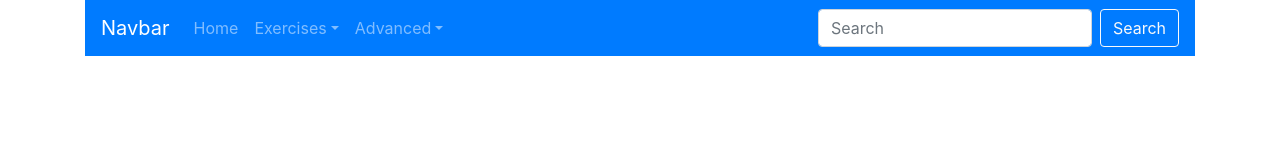
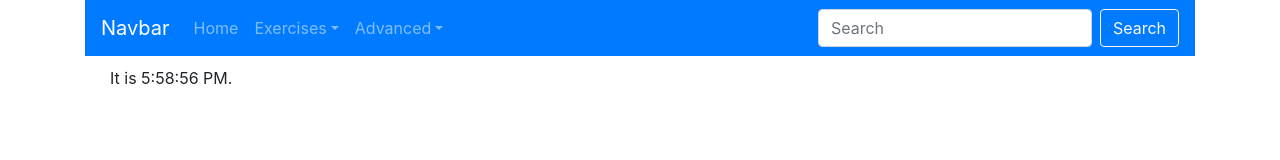
Before and after one commit to Ernei3/ReactExercise, a React (Create React App) app: page /tick in a window 1280 px wide. Shown: the top 160 px of the page. Built offline with nearby package versions, Linux system fonts and the light colour scheme.

Commit message:
Clock (tick) exercise.

```diff
--- a/src/Advanced/TicTacToe.js
+++ b/src/Advanced/TicTacToe.js
@@ -4,9 +4,6 @@ import Container from 'react-bootstrap/Container';
 import Button from 'react-bootstrap/Button';
 import ListGroup from 'react-bootstrap/ListGroup';
 import ListGroupItem from 'react-bootstrap/ListGroupItem';
-import ToggleButton from 'react-bootstrap/ToggleButton';
-import ToggleButtonGroup from 'react-bootstrap/ToggleButtonGroup';
-
 
 function calculateWinner(squares){
   const lines = [
--- a/src/App.css
+++ b/src/App.css
@@ -3,7 +3,7 @@
   margin: 0;
 }
 
-.helloWorld{
+.helloWorld, .tick{
   margin: 10px;
 }
 
--- a/src/App.js
+++ b/src/App.js
@@ -1,8 +1,7 @@
 import React from 'react';
 import {
     BrowserRouter as Router,
-    Route,
-    useHistory
+    Route
 } from 'react-router-dom';
 
 import Navbar from 'react-bootstrap/Navbar';
@@ -15,7 +14,7 @@ import './App.css';
 import Search from './Components/Search';
 import HelloWorld from './Exercises/HelloWorld';
 import TicTacToe from './Advanced/TicTacToe';
-
+import Tick from './Exercises/Tick';
 
 
 
@@ -50,6 +49,7 @@ function App() {
 
         <Route path="/helloWorld" component={HelloWorld}/>
         <Route path="/ticTacToe" component={TicTacToe}/>
+        <Route path="/tick" component={Tick}/>
       </Container>
     </Router>
   );
--- /dev/null
+++ b/src/Exercises/Tick.js
@@ -0,0 +1,21 @@
+import React, { useState, useEffect } from 'react';
+import Container from 'react-bootstrap/Container';
+
+
+export default function Tick() {
+
+    const [time, setTime] = useState(new Date().toLocaleTimeString());
+
+    useEffect(() => {
+      var timerID = setInterval( () => {setTime(new Date().toLocaleTimeString())}, 1000 );
+      return function cleanup() {
+          clearInterval(timerID);
+        };
+     });
+
+    return(
+      <Container fluid="md" className="tick">
+        It is {time}.
+      </Container>
+    )
+  }
```
